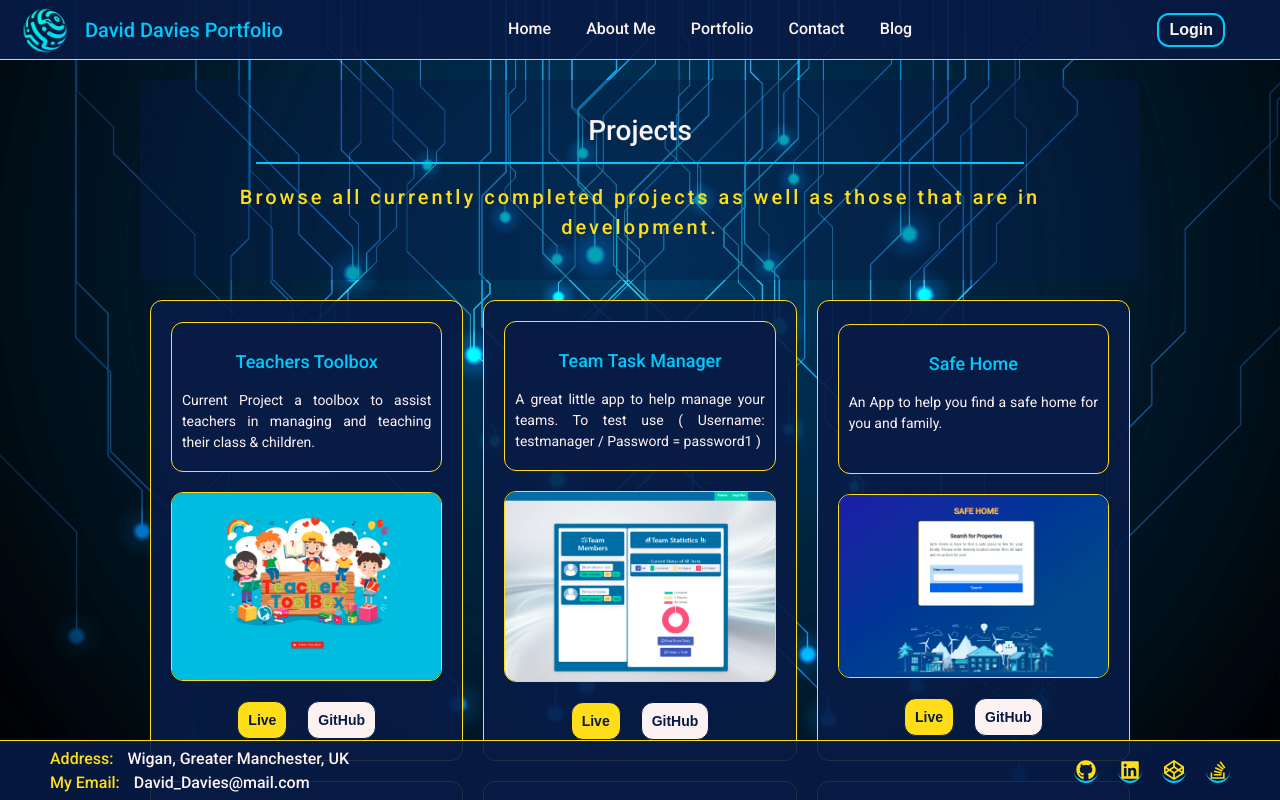
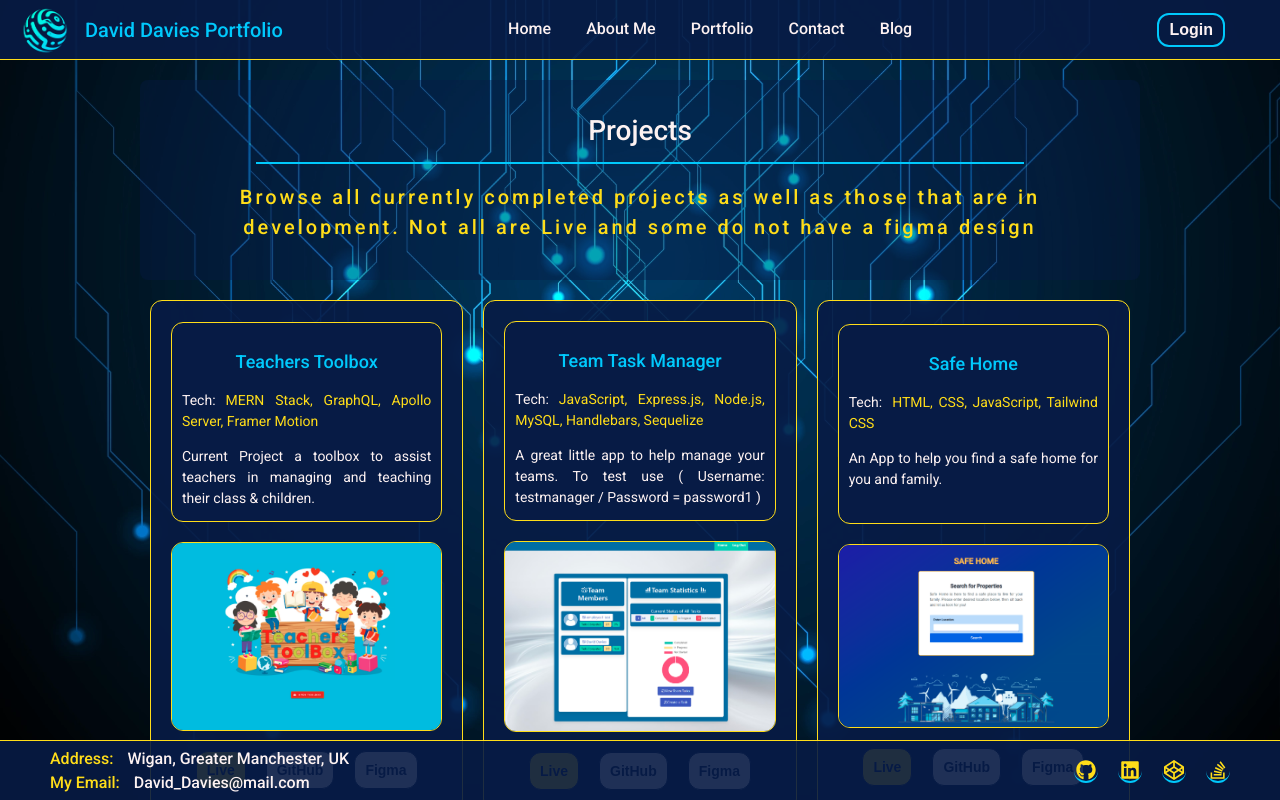
Before and after one commit to DaveyDavey1901/MFS20-React-Portfolio-DD, a React (Create React App) app in the folder client/: page /portfolio in a window 1280 px wide. Shown: the top 800 px of the page. Built offline with nearby package versions, Linux system fonts and the light colour scheme.

Commit message:
altered project cards

```diff
--- a/client/src/Pages/Portfolio.jsx
+++ b/client/src/Pages/Portfolio.jsx
@@ -30,7 +30,7 @@ export function Portfolio() {
       <PageHeading
         title={"Projects"}
         pageDetails={
-          <Hlight>Browse all currently completed projects as well as those that are in development.</Hlight>
+          <Hlight>Browse all currently completed projects as well as those that are in development. Not all are Live and some do not have a figma design</Hlight>
         }
       />
 
--- a/client/src/components/Shared/Card.jsx
+++ b/client/src/components/Shared/Card.jsx
@@ -23,7 +23,7 @@ const ProjectInfo = styled.div`
   border: 1px solid #ffdd19;
   border-radius: 12px;
   padding: 1rem;
-  height:15rem;
+  height:20rem;
   margin: 1rem;
 
   h2{
@@ -42,21 +42,24 @@ const ImgFrame = styled.div`
   width: auto;
 `;
 
+const Hlight = styled.span`
+  text-align: center;
+  color: #ffdd19;
+  margin-left: 1rem;
+ `;
 
 
-export function Card({ item: { id, title, body, image, liveLink, githubLink,figma} }) {
+export function Card({ item: { id, title, body, image, liveLink, githubLink,figma,tech} }) {
   return (
     <StyledCard>
       <ProjectInfo>
         <h2>{title}</h2>
+        <p>Tech:<Hlight>{tech}</Hlight></p>
         <p>{body}</p>
+
       </ProjectInfo>
       <ImgFrame>
-        <img
-          src={require(`../../Assets/Img/${image}`)}
-          alt=""
-
-        />
+        <img src={require(`../../Assets/Img/${image}`)} alt="" />
       </ImgFrame>
       <div>
         <a href={liveLink}>
@@ -65,6 +68,9 @@ export function Card({ item: { id, title, body, image, liveLink, githubLink,figm
         <a href={githubLink}>
           <Button>GitHub</Button>
         </a>
+        <a href={figma}>
+          <Button>Figma</Button>
+        </a>
       </div>
     </StyledCard>
   );
--- a/client/src/content.jsx
+++ b/client/src/content.jsx
@@ -2,8 +2,10 @@ const content = [
   {
     id: 1,
     title: "Teachers Toolbox",
-    body: "Current Project a toolbox to assist teachers in managing and teaching their class & children.",
+    body: "Current Project a toolbox to assist teachers in managing and teaching their class & children. ",
+    tech: "MERN Stack, GraphQL, Apollo Server, Framer Motion",
     image: "ttoolbox.png",
+    liveLink: "#",
     githubLink: "https://github.com/DaveyDavey1901/Teachers_ToolBox",
     figma:
       "https://www.figma.com/file/9MsuHDP4wP7jdP83ElmwKw/Planning-The-Project",
@@ -12,6 +14,7 @@ const content = [
     id: 2,
     title: "Team Task Manager",
     body: "A great little app to help manage your teams. To test use ( Username: testmanager / Password = password1 )",
+    tech: "JavaScript, Express.js, Node.js, MySQL, Handlebars, Sequelize",
     image: "ttmanager.png",
     liveLink: "https://task-manager-dd.herokuapp.com/login",
     githubLink: "https://github.com/DaveyDavey1901/team-task-manager",
@@ -22,6 +25,7 @@ const content = [
     id: 3,
     title: "Safe Home",
     body: "An App to help you find a safe home for you and family.",
+    tech: "HTML, CSS, JavaScript, Tailwind CSS",
     image: "safehome.png",
     liveLink: "https://daveydavey1901.github.io/Safe-Home/",
     githubLink: "https://daveydavey1901.github.io/Safe-Home/",
@@ -30,6 +34,7 @@ const content = [
     id: 4,
     title: "Timed Code Quiz",
     body: "Test your knowledge on this timed code quiz.",
+    tech: "HTML, CSS, JavaScript",
     image: "codeQuiz.png",
     liveLink: "https://daveydavey1901.github.io/timedCodeQuiz/",
     githubLink: "https://daveydavey1901.github.io/timedCodeQuiz/",
@@ -38,6 +43,7 @@ const content = [
     id: 5,
     title: "Password Generator",
     body: "Need a strong password make one with this!",
+    tech: "HTML, CSS, JavaScript",
     image: "pwdgenerator.png",
     liveLink: "https://daveydavey1901.github.io/randPassGenerator/",
     githubLink: "https://daveydavey1901.github.io/randPassGenerator/",
@@ -46,6 +52,7 @@ const content = [
     id: 6,
     title: "Weather Dashboard",
     body: "A Dashboard to display the current and 5 day forcast",
+    tech: "HTML, CSS, JavaScript",
     image: "weatherapi.png",
     liveLink: "https://daveydavey1901.github.io/WeatherDB/",
     githubLink: "https://daveydavey1901.github.io/WeatherDB/",
```
